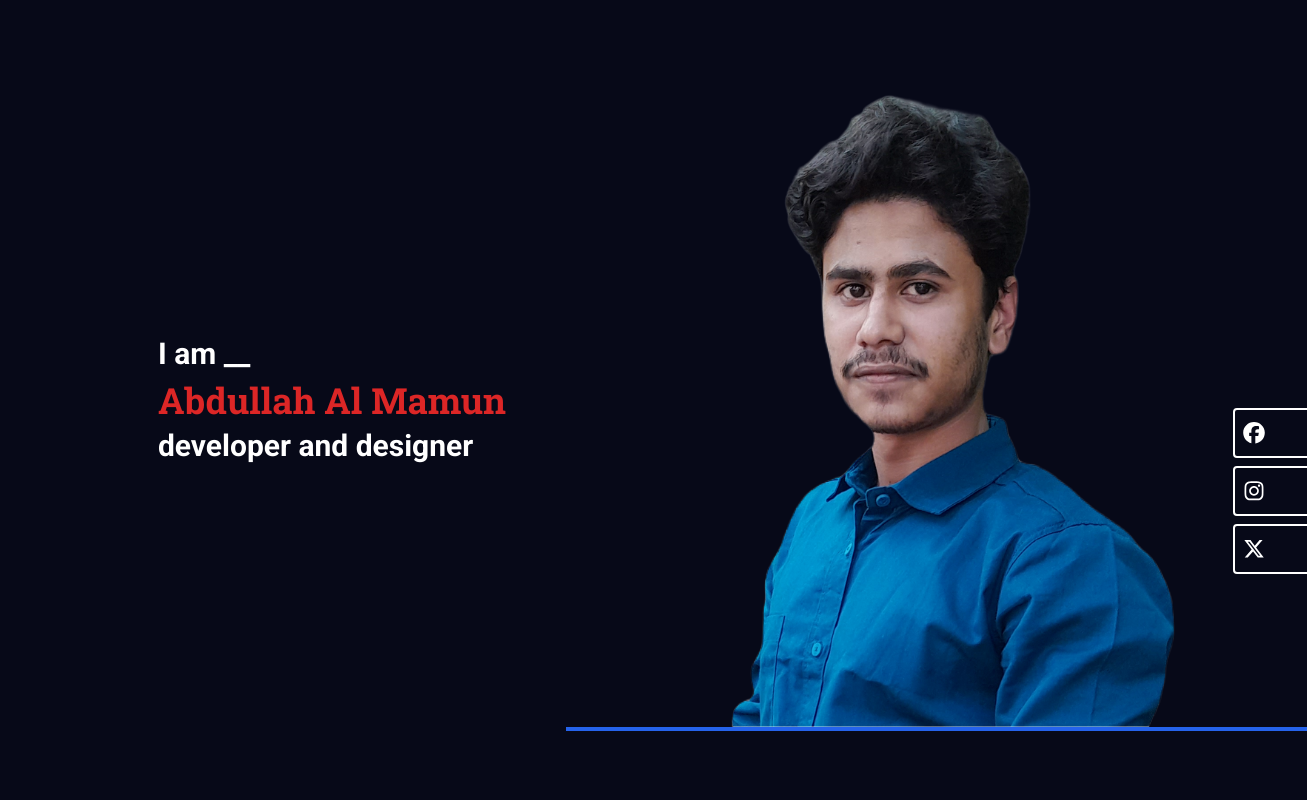
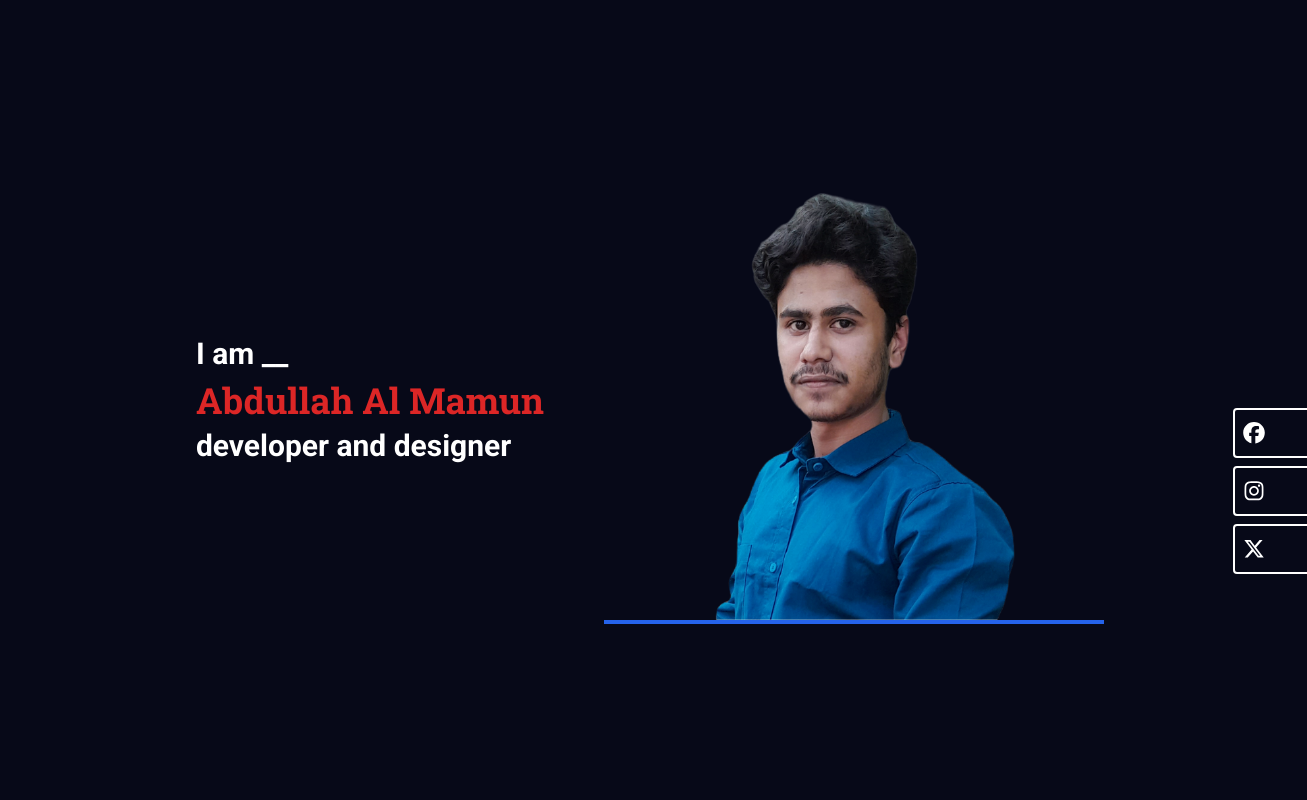
Before and after one commit to MamunDeveloper/Portfolio, a Next.js app: page / in a window 1280 px wide. Shown: the top 800 px of the page, 1307 px wide, since content can reach past the window. Built offline with nearby package versions, Linux system fonts and the light colour scheme.

Commit message:
fixed the width of profile picture of hero section

```diff
--- a/app/sections/HeroSection.tsx
+++ b/app/sections/HeroSection.tsx
@@ -49,7 +49,7 @@ function HeroSection() {
             priority={true}
             width={500}
             height={500}
-            className="border-b-4 border-blue-600 w-auto max-w-5xl"
+            className="border-b-4 border-blue-600"
           />
         </motion.div>
       </div>
```
